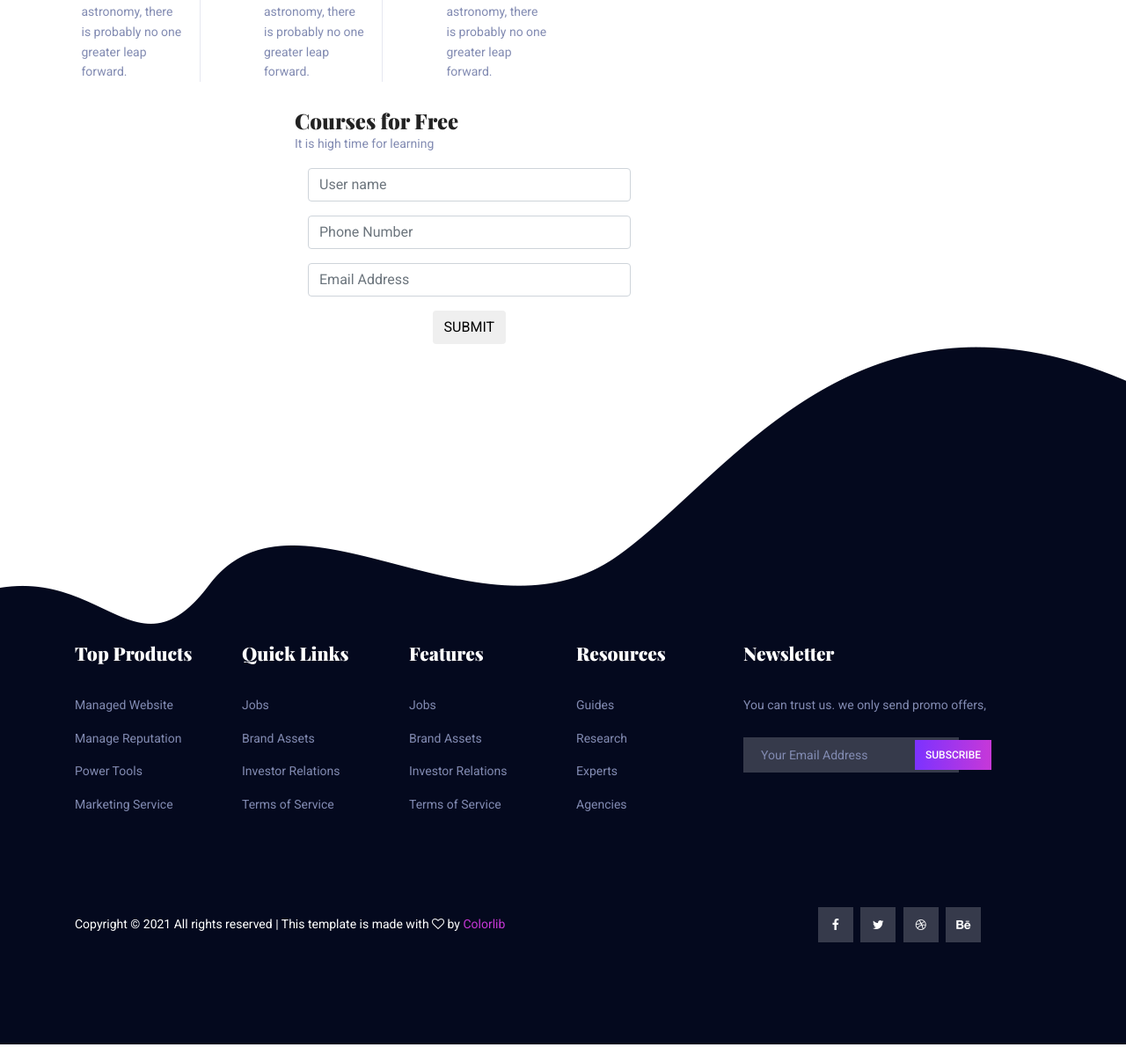
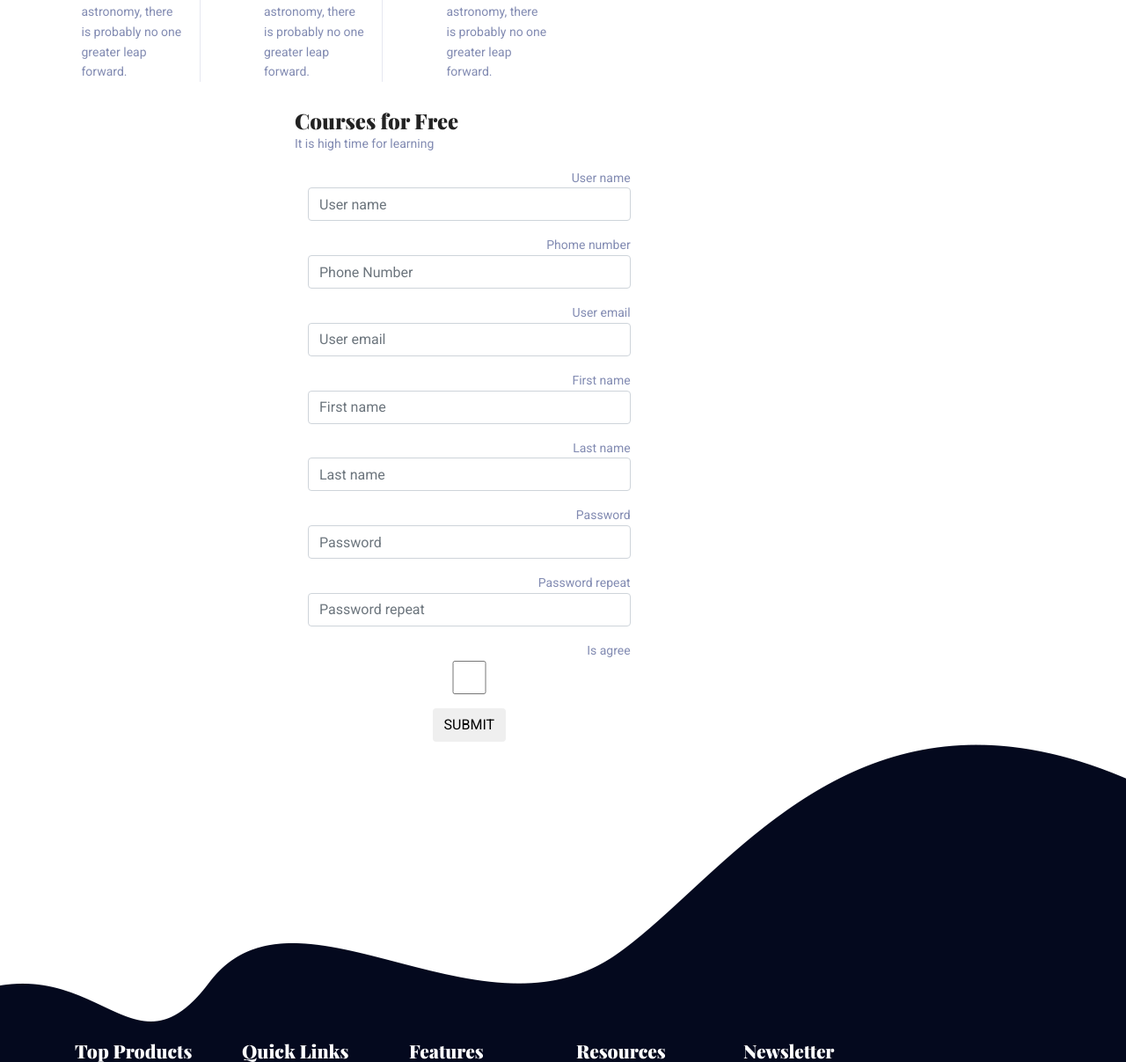
Before and after one commit to xoolo-eng/blog, a Django app: page /user/signin/ in a window 1280 px wide. Shown: the part 515-1722 px from the top of the page at 88% size. Run offline with Django 3.2, Linux system fonts and the light colour scheme; parts of the project's set-up code (start-up, migrations or seed data) failed here and were passed over; some libraries are stand-ins or nearby versions.

Commit message:
form validation

```diff
--- a/it_blog/user/forms.py
+++ b/it_blog/user/forms.py
@@ -1,4 +1,6 @@
 from django import forms
+# from django.db.utils import IntegrityError
+from user.models import User
 
 
 class UserSignIn(forms.Form):
@@ -10,13 +12,119 @@ class UserSignIn(forms.Form):
                 "class": "form-control",
                 "placeholder": "User name",
                 "onfocus": "this.placeholder = ''",
-                "onblur": "this.placeholder = 'User name'"
+                "onblur": "this.placeholder = 'User name'",
             }
         ),
     )
-    phone = forms.CharField()
-    first_name = forms.CharField()
-    last_name = forms.CharField()
-    password = forms.CharField()
-    repeat_password = forms.CharField()
-    is_agree = forms.BooleanField()
+    phone = forms.CharField(
+        label="Phome number",
+        widget=forms.TextInput(
+            attrs={
+                "id": "subject",
+                "class": "form-control",
+                "placeholder": "Phone Number",
+                "onfocus": "this.placeholder = ''",
+                "onblur": "this.placeholder = 'Phone Number'",
+            }
+        ),
+    )
+    email = forms.EmailField(
+        label="User email",
+        widget=forms.TextInput(
+            attrs={
+                "id": "email",
+                "class": "form-control",
+                "placeholder": "User email",
+                "onfocus": "this.placeholder = ''",
+                "onblur": "this.placeholder = 'User email'",
+            }
+        ),
+    )
+    first_name = forms.CharField(
+        label="First name",
+        widget=forms.TextInput(
+            attrs={
+                "id": "first_name",
+                "class": "form-control",
+                "placeholder": "First name",
+                "onfocus": "this.placeholder = ''",
+                "onblur": "this.placeholder = 'First name'",
+            }
+        ),
+    )
+    last_name = forms.CharField(
+        label="Last name",
+        widget=forms.TextInput(
+            attrs={
+                "id": "last_name",
+                "class": "form-control",
+                "placeholder": "Last name",
+                "onfocus": "this.placeholder = ''",
+                "onblur": "this.placeholder = 'Last name'",
+            }
+        ),
+    )
+    password = forms.CharField(
+        label="Password",
+        widget=forms.PasswordInput(
+            attrs={
+                "id": "password",
+                "class": "form-control",
+                "placeholder": "Password",
+                "onfocus": "this.placeholder = ''",
+                "onblur": "this.placeholder = 'Password'",
+            }
+        ),
+    )
+    repeat_password = forms.CharField(
+        label="Password repeat",
+        widget=forms.PasswordInput(
+            attrs={
+                "id": "repeat_password",
+                "class": "form-control",
+                "placeholder": "Password repeat",
+                "onfocus": "this.placeholder = ''",
+                "onblur": "this.placeholder = 'Password repeat'",
+            }
+        ),
+    )
+    is_agree = forms.BooleanField(
+        label="Is agree",
+        widget=forms.CheckboxInput(
+            attrs={
+                "id": "is_agree",
+                "class": "form-control",
+            }
+        ),
+    )
+
+    def clean(self):
+        is_error = False
+        try:
+            tmp_user = User.objects.get(username=self.cleaned_data["username"])
+        except User.DoesNotExist:
+            ...
+        else:
+            self.add_error("username", "Такой пользователь уже существует.")
+            is_error = True
+        if self.cleaned_data["password"] != self.cleaned_data["repeat_password"]:
+            self.add_error("password", "Пароли не совпадают.")
+            self.add_error("repeat_password", "Пароли не совпадают.")
+            is_error = True
+        if not self.cleaned_data["is_agree"]:
+            self.add_error("is_agree", "Нужно установить галочку.")
+            is_error = True
+        if is_error:
+            raise forms.ValidationError("Какая то лажа.")
+        return super().clean()
+
+    def save(self):
+        new_user = User(
+            username=self.cleaned_data["username"],
+            phone=self.cleaned_data["phone"],
+            email=self.cleaned_data["email"],
+            first_name=self.cleaned_data["first_name"],
+            last_name=self.cleaned_data["last_name"],
+            password=self.cleaned_data["password"],
+        )
+        new_user.save()
--- a/it_blog/user/templates/sign_in.html
+++ b/it_blog/user/templates/sign_in.html
@@ -1,10 +1,5 @@
 {% extends 'base.html' %}
 {% block user %}
-{% comment %} <form action="{% url 'signin_page' %}" method="post">
-    {% csrf_token %}
-    {{ signin_form }}
-    <input type="submit" value="Sing In">
-</form> {% endcomment %}
 <div class="offset-lg-3 col-lg-4 col-md-6">
     <div class="course-form-section">
         <h3 class="">Courses for Free</h3>
@@ -12,18 +7,82 @@
         <form class="course-form-area contact-page-form course-form text-right" id="myForm"
             action="{% url 'signin_page' %}" method="post">
             {% csrf_token %}
+            {% if signin_form.non_field_errors %}
             <div class="form-group col-md-12">
-                {% comment %} <input type="text" class="form-control" id="name" name="name" placeholder="Name"
-                    onfocus="this.placeholder = ''" onblur="this.placeholder = 'Name'"> {% endcomment %}
-                    {{ signin_form.username }}
+                {{ signin_form.non_field_errors }}
             </div>
+            {% endif %}
+            {% if signin_form.username.errors %}
             <div class="form-group col-md-12">
-                <input type="text" class="form-control" id="subject" name="subject" placeholder="Phone Number"
-                    onfocus="this.placeholder = ''" onblur="this.placeholder = 'Phone Number'">
+                {{ signin_form.username.errors }}
             </div>
+            {% endif %}
             <div class="form-group col-md-12">
-                <input type="email" class="form-control" id="email" name="email" placeholder="Email Address"
-                    onfocus="this.placeholder = ''" onblur="this.placeholder = 'Email Address'">
+                {{ signin_form.username.label }}
+                {{ signin_form.username }}
+            </div>
+            {% if signin_form.phone.errors %}
+            <div class="form-group col-md-12">
+                {{ signin_form.phone.errors }}
+            </div>
+            {% endif %}
+            <div class="form-group col-md-12">
+                {{ signin_form.phone.label }}
+                {{ signin_form.phone }}
+            </div>
+            {% if signin_form.email.errors %}
+            <div class="form-group col-md-12">
+                {{ signin_form.email.errors }}
+            </div>
+            {% endif %}
+            <div class="form-group col-md-12">
+                {{ signin_form.email.label }}
+                {{ signin_form.email }}
+            </div>
+            {% if signin_form.first_name.errors %}
+            <div class="form-group col-md-12">
+                {{ signin_form.first_name.errors }}
+            </div>
+            {% endif %}
+            <div class="form-group col-md-12">
+                {{ signin_form.first_name.label }}
+                {{ signin_form.first_name }}
+            </div>
+            {% if signin_form.last_name.errors %}
+            <div class="form-group col-md-12">
+                {{ signin_form.last_name.errors }}
+            </div>
+            {% endif %}
+            <div class="form-group col-md-12">
+                {{ signin_form.last_name.label }}
+                {{ signin_form.last_name }}
+            </div>
+            {% if signin_form.password.errors %}
+            <div class="form-group col-md-12">
+                {{ signin_form.password.errors }}
+            </div>
+            {% endif %}
+            <div class="form-group col-md-12">
+                {{ signin_form.password.label }}
+                {{ signin_form.password }}
+            </div>
+            {% if signin_form.repeat_password.errors %}
+            <div class="form-group col-md-12">
+                {{ signin_form.repeat_password.errors }}
+            </div>
+            {% endif %}
+            <div class="form-group col-md-12">
+                {{ signin_form.repeat_password.label }}
+                {{ signin_form.repeat_password }}
+            </div>
+            {% if signin_form.is_agree.errors %}
+            <div class="form-group col-md-12">
+                {{ signin_form.is_agree.errors }}
+            </div>
+            {% endif %}
+            <div class="form-group col-md-12">
+                {{ signin_form.is_agree.label }}
+                {{ signin_form.is_agree }}
             </div>
             <div class="col-lg-12 text-center">
                 <button class="btn text-uppercase">Submit</button>
--- a/it_blog/user/urls.py
+++ b/it_blog/user/urls.py
@@ -1,11 +1,11 @@
 from django.urls import path
-from user.views import signin
+from user.views import signin, login
 from django.shortcuts import redirect
 
 
 
 urlpatterns = [
     path("signin/", signin, name="signin_page"),
-    # path("login/", login, name="login_page"),
+    path("login/", login, name="login_page"),
     # path("", lambda request: redirect("/user/login/")),
 ]
--- a/it_blog/user/views.py
+++ b/it_blog/user/views.py
@@ -1,10 +1,18 @@
 from django.shortcuts import render
 from user.forms import UserSignIn
+from django.shortcuts import redirect
 
 
 def signin(request):
-    print(request.POST)
-    context = {
-        "signin_form": UserSignIn()
-    }
+    context = {"signin_form": UserSignIn()}
+    if request.method == "POST":
+        user_form = UserSignIn(request.POST)
+        if user_form.is_valid():
+            user_form.save()
+            return redirect("login_page")
+        context.update(signin_form=user_form)
     return render(request, "sign_in.html", context)
+
+
+def login(request):
+    return render(request, "home.html", {})
```
